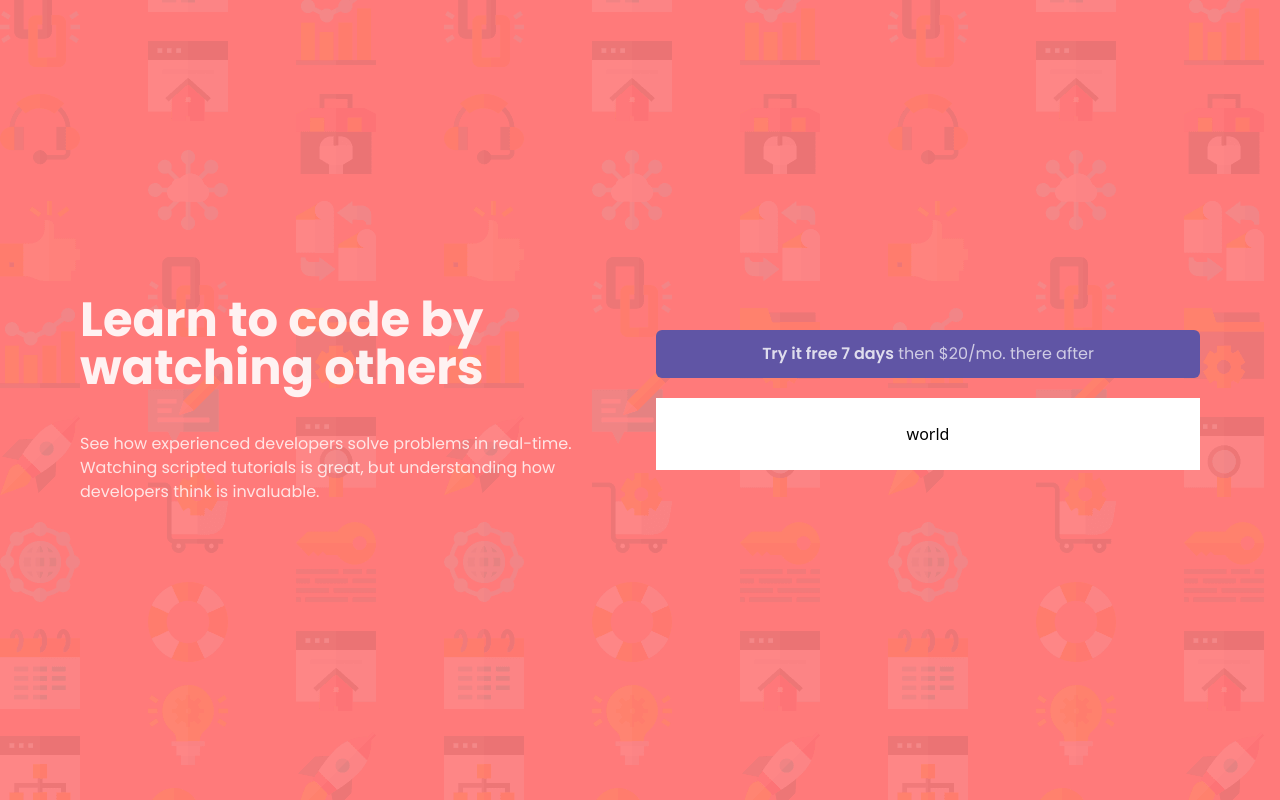
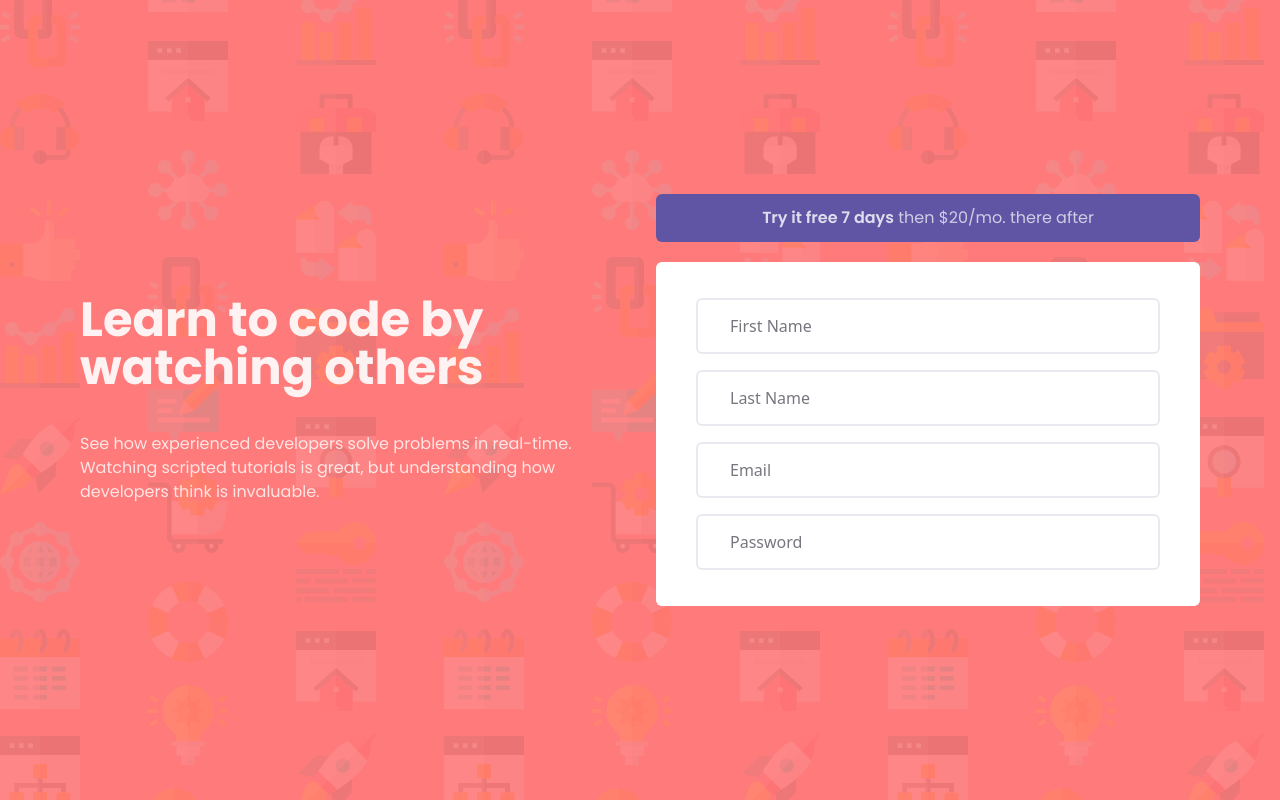
Before and after one commit to UnicornDad8/intro-component-with-sign-up-form, a plain HTML site: page index.html in a window 1280 px wide. Drawn offline with nearby package versions, Linux system fonts and the light colour scheme.

Commit message:
Added input styles

```diff
--- a/index.html
+++ b/index.html
@@ -50,7 +50,41 @@
             <span class="opacity-70">then $20/mo. there after</span>
           </p>
         </div>
-        <div class="bg-white w-full p-6 text-center">world</div>
+        <form
+          class="bg-white w-full md:py-9 md:px-10 p-6 text-center rounded-md flex flex-col gap-4"
+        >
+          <div>
+            <input
+              type="text"
+              placeholder="First Name"
+              class="border-2 border-[#EAE9F1] focus:border-[#B9B6D3] rounded-md focus:opacity-100 focus:outline-none w-full h-14 flex items-center px-4 md:px-8 text-sm md:text-base text-[#3E3C49] [&::-webkit-input-placeholder]:text-[#77767F]"
+            />
+          </div>
+
+          <div>
+            <input
+              type="text"
+              placeholder="Last Name"
+              class="border-2 border-[#EAE9F1] focus:border-[#B9B6D3] rounded-md focus:opacity-100 focus:outline-none w-full h-14 flex items-center px-4 md:px-8 text-sm md:text-base text-[#3E3C49] [&::-webkit-input-placeholder]:text-[#77767F]"
+            />
+          </div>
+
+          <div>
+            <input
+              type="email"
+              placeholder="Email"
+              class="border-2 border-[#EAE9F1] focus:border-[#B9B6D3] rounded-md focus:opacity-100 focus:outline-none w-full h-14 flex items-center px-4 md:px-8 text-sm md:text-base text-[#3E3C49] [&::-webkit-input-placeholder]:text-[#77767F]"
+            />
+          </div>
+
+          <div>
+            <input
+              type="password"
+              placeholder="Password"
+              class="border-2 border-[#EAE9F1] focus:border-[#B9B6D3] rounded-md focus:opacity-100 focus:outline-none w-full h-14 flex items-center px-4 md:px-8 text-sm md:text-base text-[#3E3C49] [&::-webkit-input-placeholder]:text-[#77767F]"
+            />
+          </div>
+        </form>
       </section>
     </main>
   </body>
```
